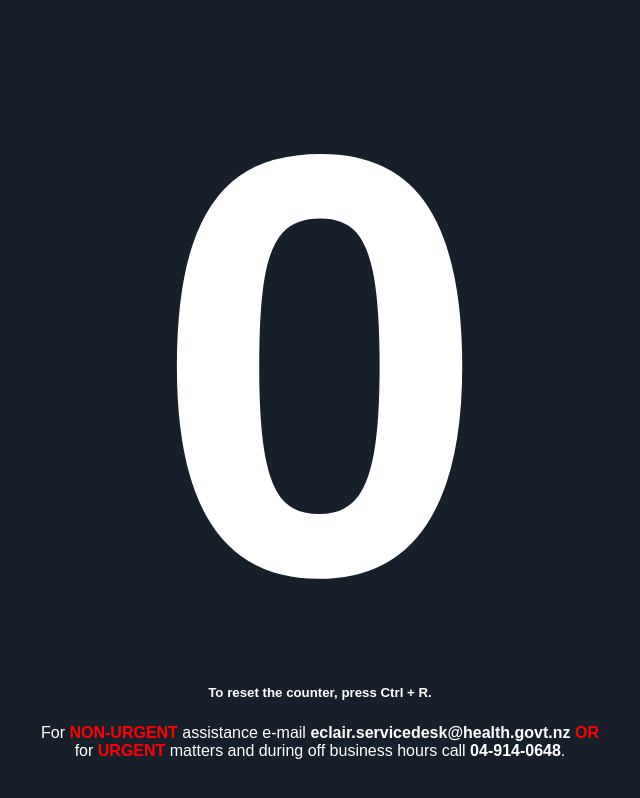
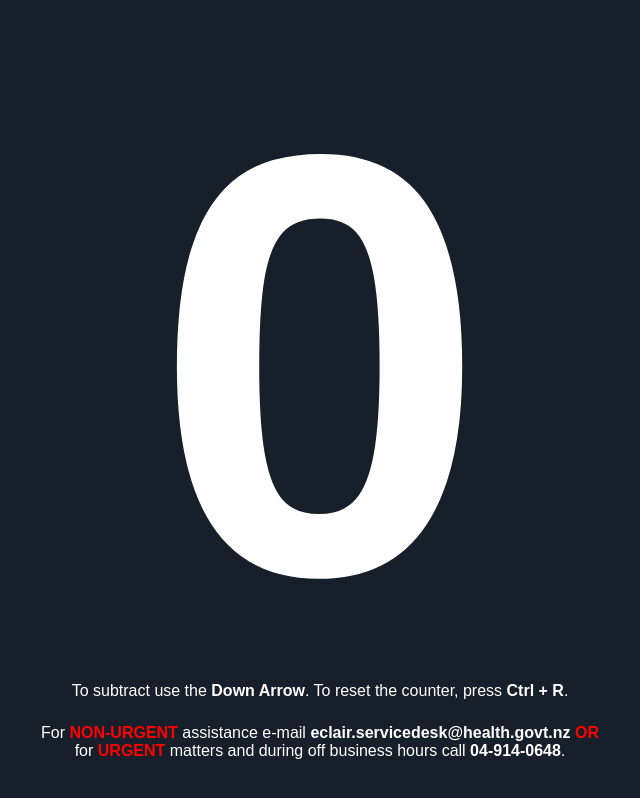
Before and after one commit to nanpetchdeev/nanpetchdeev, a plain HTML site: page index.html in a window 1280 px wide. Shown: the whole page, without its empty margins (320-960 px from the left). Drawn offline with Linux system fonts and the light colour scheme.

Commit message:
Update index.html

```diff
--- a/index.html
+++ b/index.html
@@ -11,7 +11,7 @@
     </div>
 
     <div class="reset">
-      <h5>To reset the counter, press Ctrl + R.</h5>
+      <p>To subtract use the <b>Down Arrow</b>. To reset the counter, press <b>Ctrl + R</b>.</p>
     </div>
     <br>
     <br>
```
